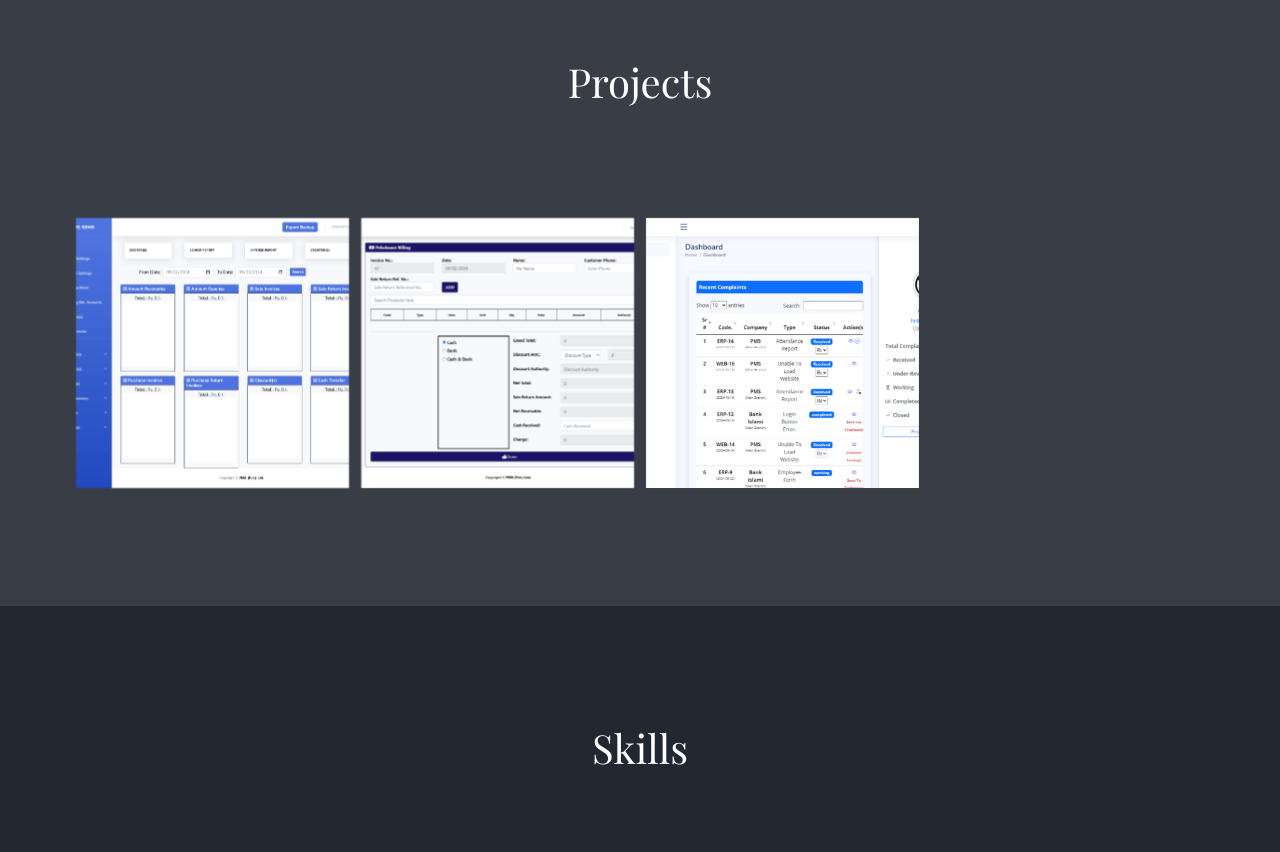
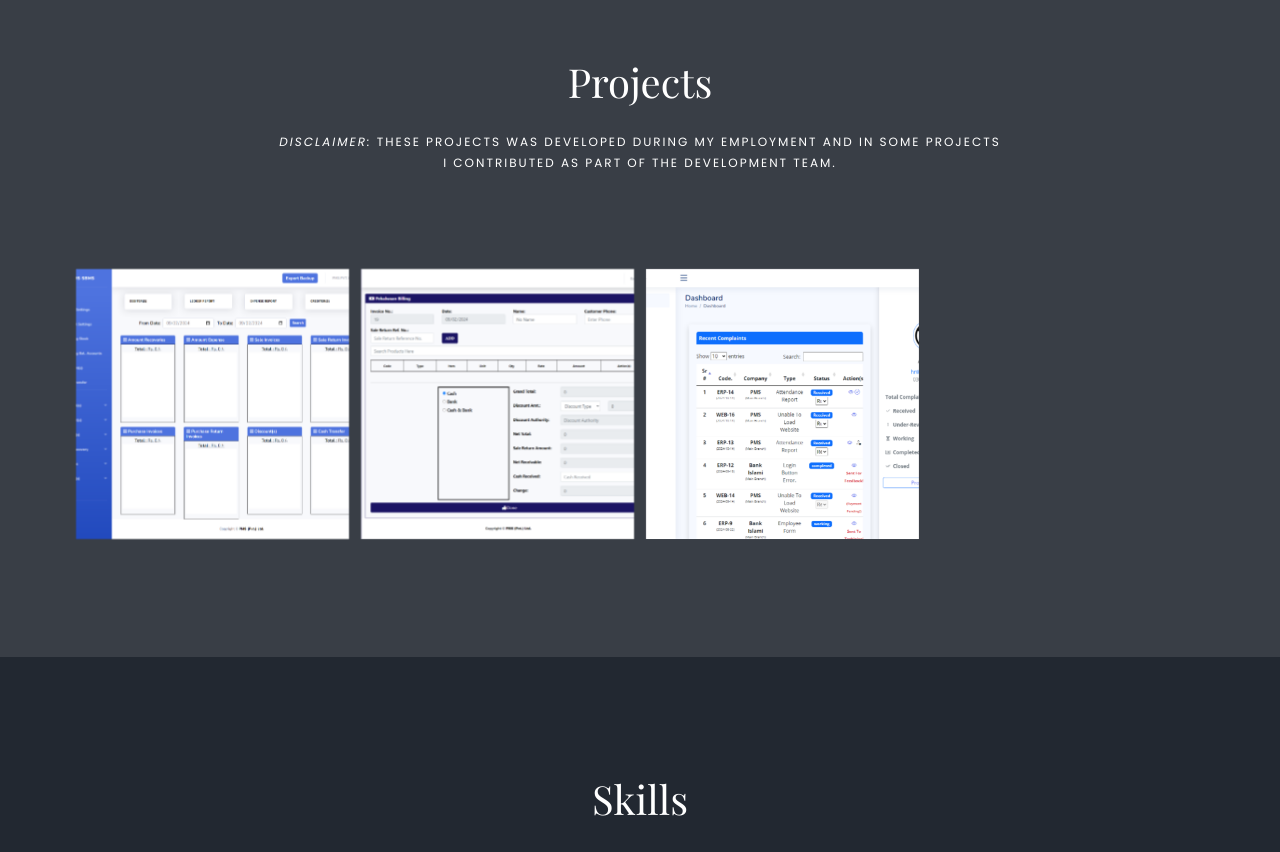
Before and after one commit to eman-abid/profile, a plain HTML site: page index.html in a window 1280 px wide. Shown: the part 2320-3172 px from the top of the page. Drawn offline with nearby package versions, Linux system fonts and the light colour scheme; a web font is replaced by a local one.

Commit message:
Update index.html

```diff
--- a/index.html
+++ b/index.html
@@ -183,6 +183,9 @@
 					<div class="row animate-box">
 						<div class="col-md-8 col-md-offset-2 text-center fh5co-heading">
 							<h2>Projects</h2>
+							<span> <i>Disclaimer:</i> These projects was developed during my employment and in some
+								projects
+								I contributed as part of the development team.</span>
 						</div>
 					</div>
 					<div class="row">
```
